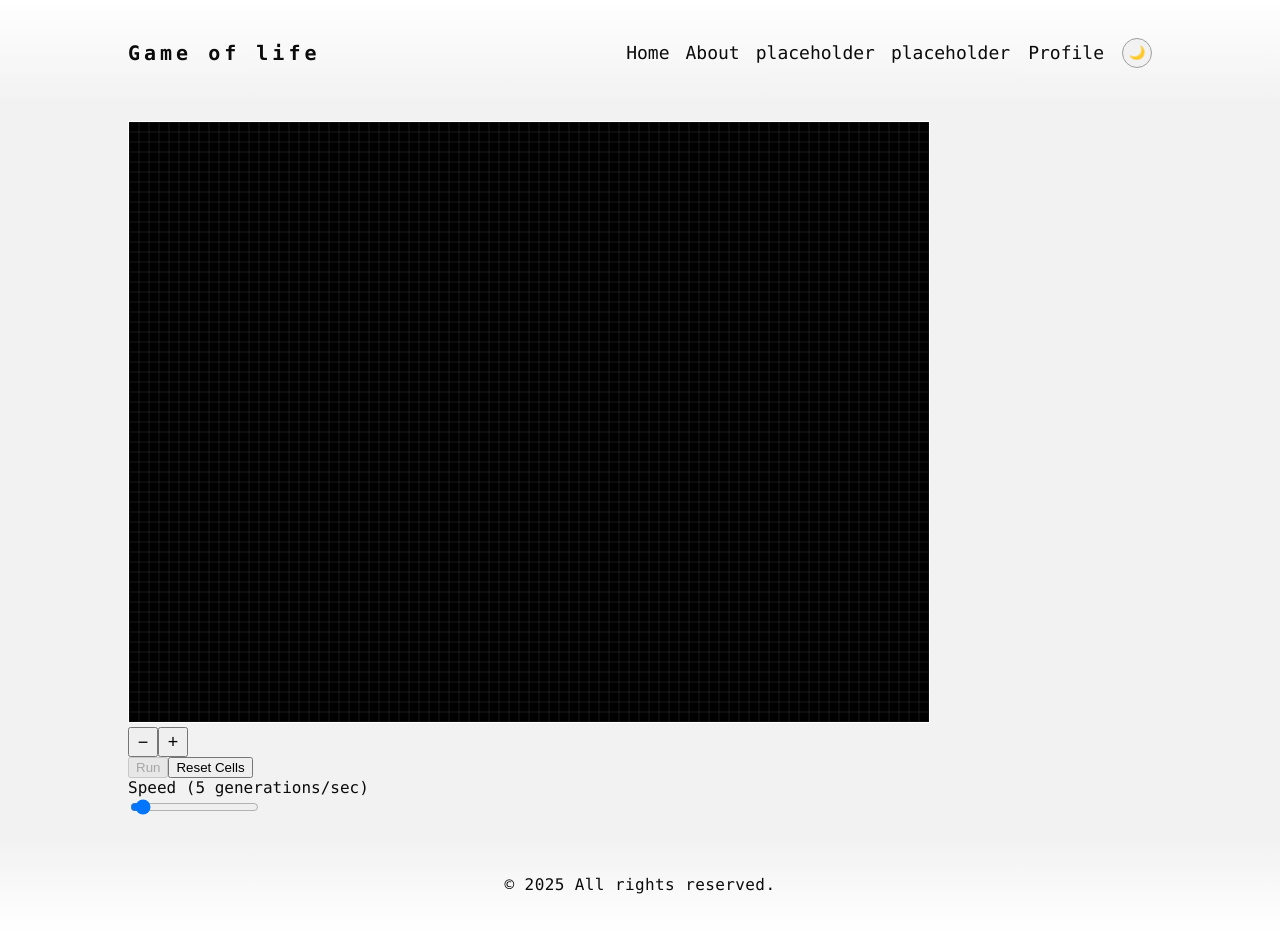
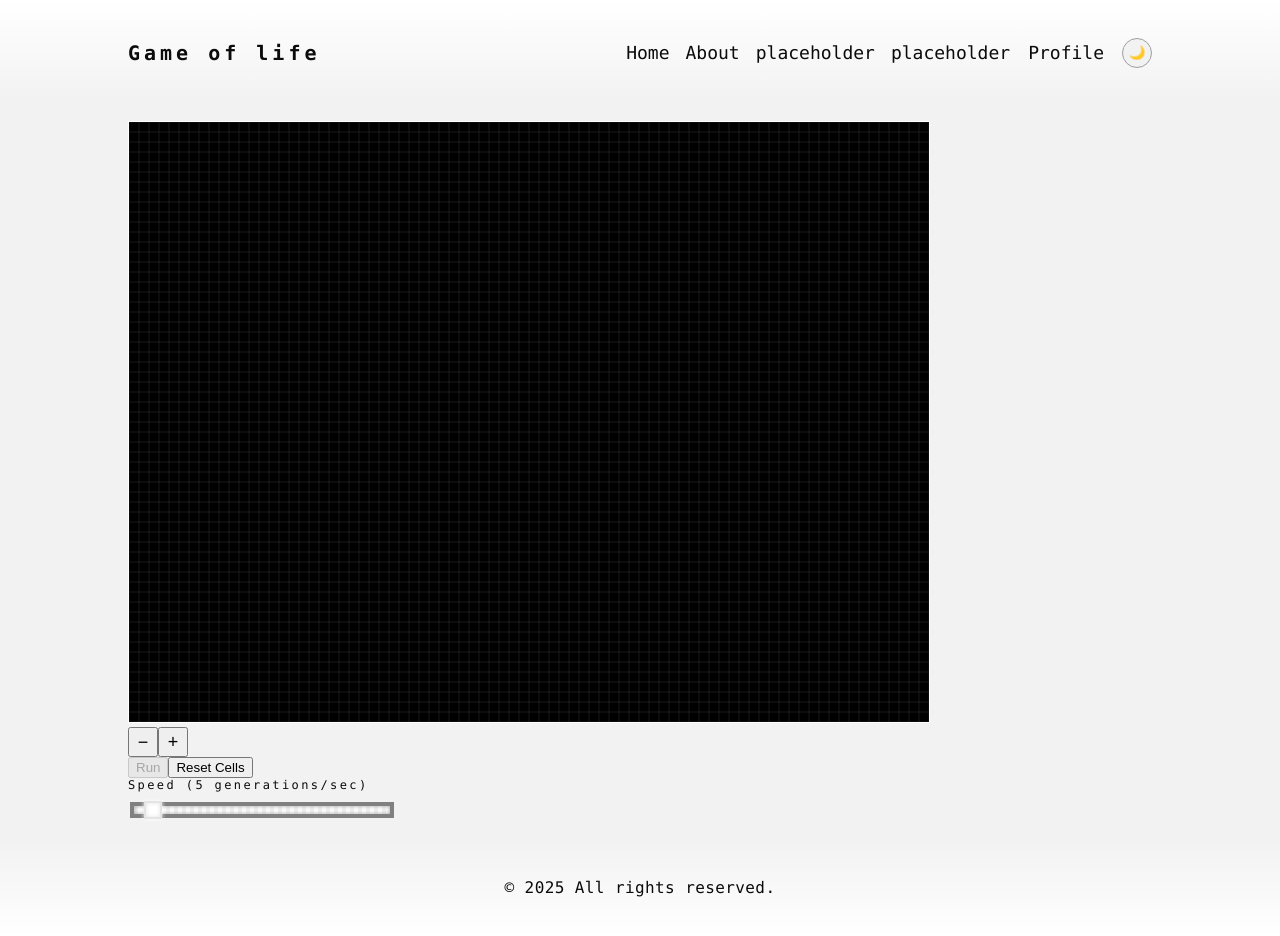
Before and after one commit to Jillypuff/game-of-life, a React (Vite) app: page / in a window 1280 px wide. Built offline with nearby package versions, Linux system fonts and the light colour scheme.

Commit message:
fixed scss for slider

```diff
--- a/src/components/game-board/controls/SpeedSlider.tsx
+++ b/src/components/game-board/controls/SpeedSlider.tsx
@@ -1,7 +1,6 @@
-// SpeedSlider.tsx (FIXED for FPS Control)
-
 import React from "react"
 import { SLIDER_FPS_MIN, SLIDER_FPS_MAX, SLIDER_FPS_STEP } from "@utils/config"
+import "@styles/components/game-board/controls/SpeedSlider.scss"
 
 interface SpeedSliderProps {
   currentSpeed: number
@@ -26,7 +25,7 @@ const SpeedSlider = ({ currentSpeed, onChange }: SpeedSliderProps) => {
   const fpsLabel = currentFPS.toFixed(0)
 
   return (
-    <div>
+    <div className="slider">
       <label htmlFor="game-speed">
         Speed ({fpsLabel} generations/sec)
         <br />
--- /dev/null
+++ b/src/styles/components/game-board/controls/SpeedSlider.scss
@@ -0,0 +1,74 @@
+@use "@styles/typography.scss" as t;
+
+.slider {
+  label {
+    font-family: t.$font-mono;
+    font-size: t.font-size(xs);
+    font-weight: t.font-weight(normal);
+    letter-spacing: t.letter-spacing(ultrawide);
+    color: var(--text);
+    margin-bottom: 0.5rem;
+    display: block;
+  }
+
+  input[type="range"] {
+    -webkit-appearance: none;
+    appearance: none;
+    width: 260px;
+    height: 12px;
+    background: var(--bg-dark);
+    border: 2px solid var(--border);
+    border-radius: 0;
+    box-shadow: inset 0 0 4px var(--border-muted);
+    cursor: pointer;
+
+    &:focus {
+      outline: none;
+      box-shadow: inset 0 0 6px var(--highlight), 0 0 6px var(--highlight);
+    }
+
+    &::-webkit-slider-runnable-track {
+      height: 12px;
+      background: repeating-linear-gradient(
+        90deg,
+        var(--bg),
+        var(--bg) 4px,
+        var(--bg-light) 4px,
+        var(--bg-light) 8px
+      );
+      border: 2px solid var(--border);
+      box-shadow: inset 0 0 4px var(--border-muted);
+    }
+
+    &::-webkit-slider-thumb {
+      -webkit-appearance: none;
+      width: 18px;
+      height: 18px;
+      background: var(--highlight);
+      border: 2px solid var(--bg-dark);
+      box-shadow: 0 0 4px var(--highlight), inset 0 0 4px var(--bg-dark);
+      margin-top: -5px;
+    }
+
+    &::-moz-range-track {
+      height: 12px;
+      background: repeating-linear-gradient(
+        90deg,
+        var(--bg),
+        var(--bg) 4px,
+        var(--bg-light) 4px,
+        var(--bg-light) 8px
+      );
+      border: 2px solid var(--border);
+      box-shadow: inset 0 0 4px var(--border-muted);
+    }
+
+    &::-moz-range-thumb {
+      width: 18px;
+      height: 18px;
+      background: var(--highlight);
+      border: 2px solid var(--bg-dark);
+      box-shadow: 0 0 4px var(--highlight), inset 0 0 4px var(--bg-dark);
+    }
+  }
+}
```
